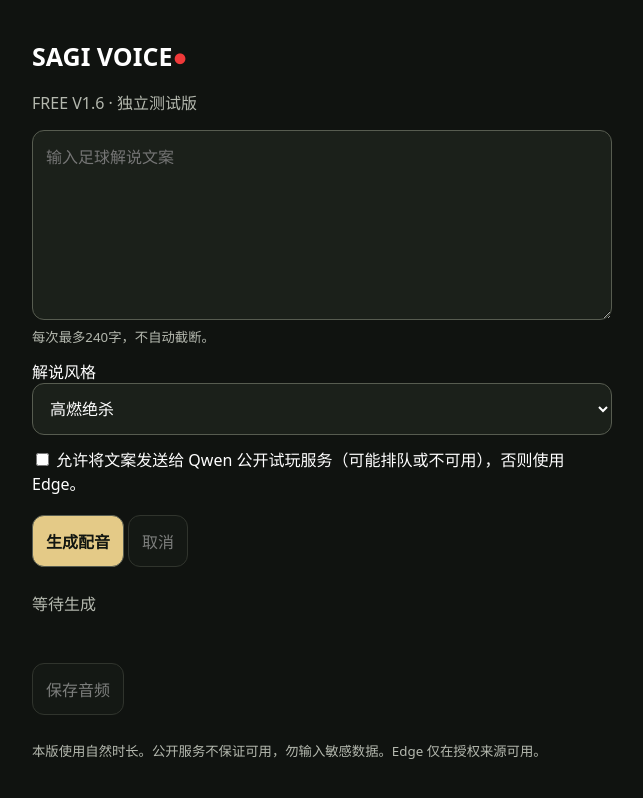
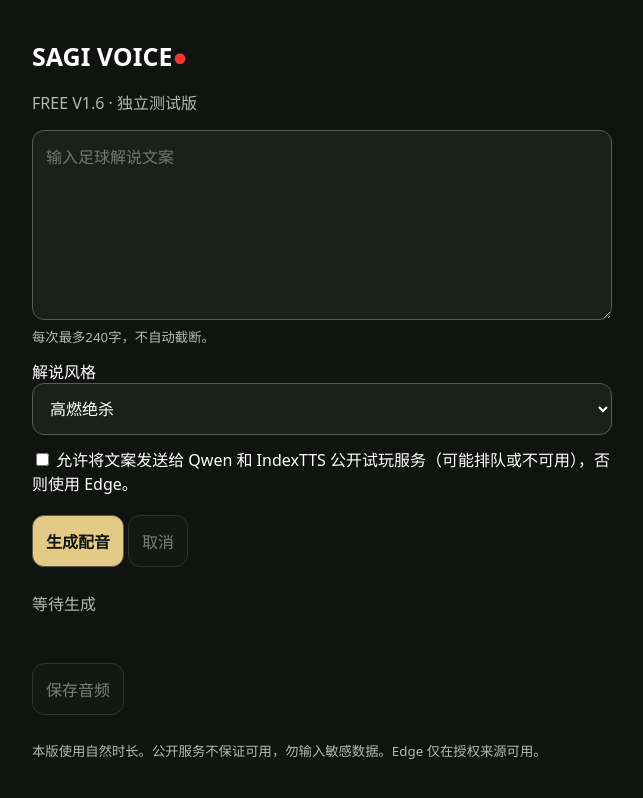
Before and after one commit to suny820916/sagi-voice-edge-relay, a website: page free-mobile/index.html in a window 1280 px wide. Shown: the whole page, without its empty margins (318-961 px from the left). Drawn offline with Linux system fonts and the light colour scheme; files whose address does not match are found by name.

Commit message:
Disclose both opt-in public providers

```diff
--- a/free-mobile/index.html
+++ b/free-mobile/index.html
@@ -1,6 +1,6 @@
 <!doctype html><html lang="zh-CN"><head><meta charset="utf-8"><meta name="viewport" content="width=device-width,initial-scale=1,viewport-fit=cover"><meta name="theme-color" content="#101310"><title>SAGI VOICE FREE V1.6</title><style>
 *{box-sizing:border-box}body{background:#101310;color:#fff;font:16px system-ui,sans-serif;margin:0;padding:calc(22px + env(safe-area-inset-top)) 18px calc(22px + env(safe-area-inset-bottom))}main{max-width:580px;margin:auto}h1{font-size:25px}i{color:#ef3939}p,small{color:#b4b8ae}textarea,select,button{font:inherit;border-radius:12px;padding:13px;border:1px solid #575c50;background:#1b201a;color:#fff}textarea,select,audio{width:100%}textarea{min-height:190px;resize:vertical}button{min-height:48px;margin:8px 4px 8px 0}button.primary{background:#e4ca87;color:#121611;font-weight:700}button:disabled{opacity:.45}label{display:block;margin:12px 0}#status{min-height:48px;overflow-wrap:anywhere}a{color:#e4ca87}audio{margin-top:12px}
-</style></head><body><main><h1>SAGI VOICE<i>●</i></h1><p>FREE V1.6 · 独立测试版</p><textarea id="text" maxlength="240" placeholder="输入足球解说文案"></textarea><small>每次最多240字，不自动截断。</small><label>解说风格<select id="style"><option value="goal">高燃绝杀</option><option value="pro">职业解说</option><option value="warm">温情纪录片</option></select></label><label><input type="checkbox" id="consent"> 允许将文案发送给 Qwen 公开试玩服务（可能排队或不可用），否则使用 Edge。</label><button class="primary" id="generate">生成配音</button><button id="cancel" disabled>取消</button><p id="status" role="status" aria-live="polite">等待生成</p><audio id="audio" controls playsinline hidden></audio><button id="save" disabled>保存音频</button><p><small>本版使用自然时长。公开服务不保证可用，勿输入敏感数据。Edge 仅在授权来源可用。</small></p></main><script type="module">
+</style></head><body><main><h1>SAGI VOICE<i>●</i></h1><p>FREE V1.6 · 独立测试版</p><textarea id="text" maxlength="240" placeholder="输入足球解说文案"></textarea><small>每次最多240字，不自动截断。</small><label>解说风格<select id="style"><option value="goal">高燃绝杀</option><option value="pro">职业解说</option><option value="warm">温情纪录片</option></select></label><label><input type="checkbox" id="consent"> 允许将文案发送给 Qwen 和 IndexTTS 公开试玩服务（可能排队或不可用），否则使用 Edge。</label><button class="primary" id="generate">生成配音</button><button id="cancel" disabled>取消</button><p id="status" role="status" aria-live="polite">等待生成</p><audio id="audio" controls playsinline hidden></audio><button id="save" disabled>保存音频</button><p><small>本版使用自然时长。公开服务不保证可用，勿输入敏感数据。Edge 仅在授权来源可用。</small></p></main><script type="module">
 import {generateFree} from './free-engine-router.mjs';
 import {makeProviders,validateBrowserAudio} from './free-provider-adapters.mjs';
 const $=id=>document.getElementById(id);let controller,blob,url;
```
